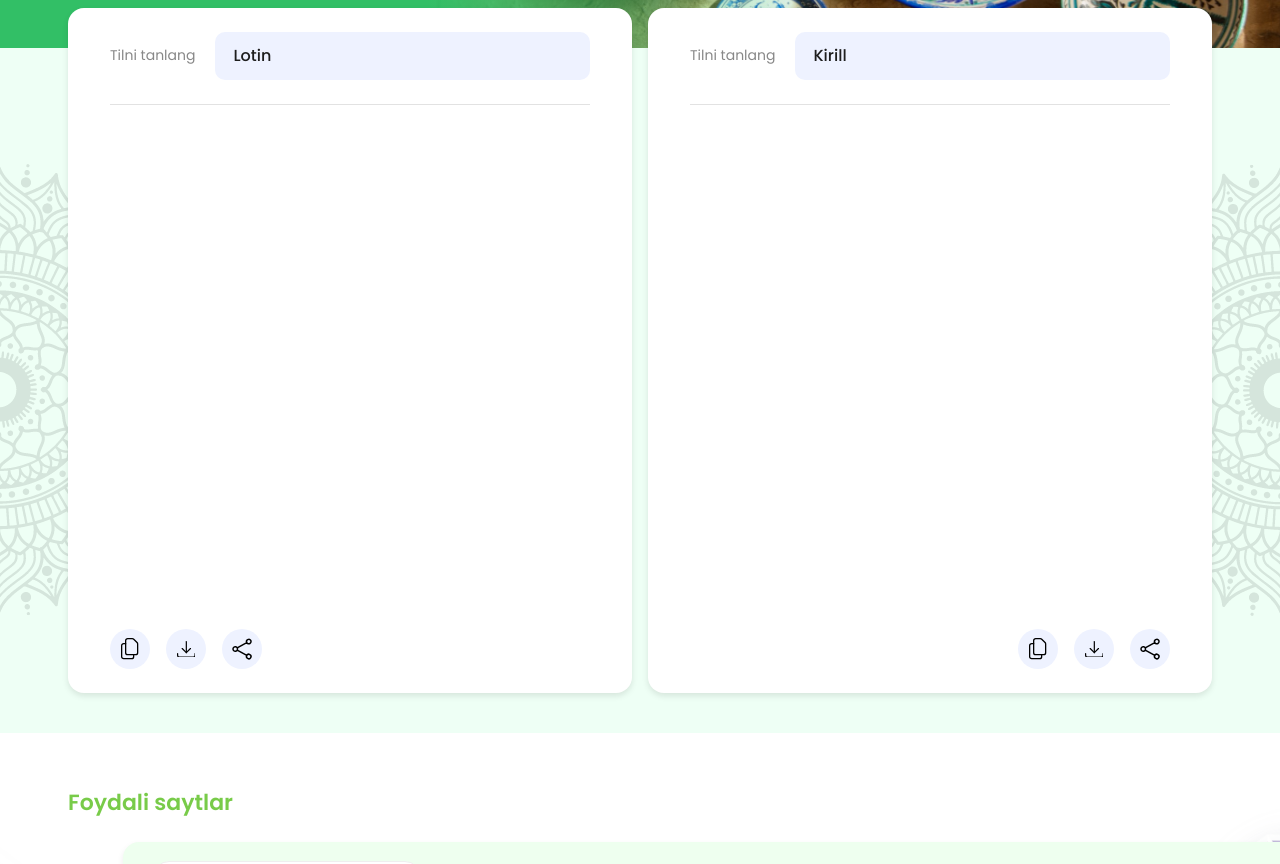
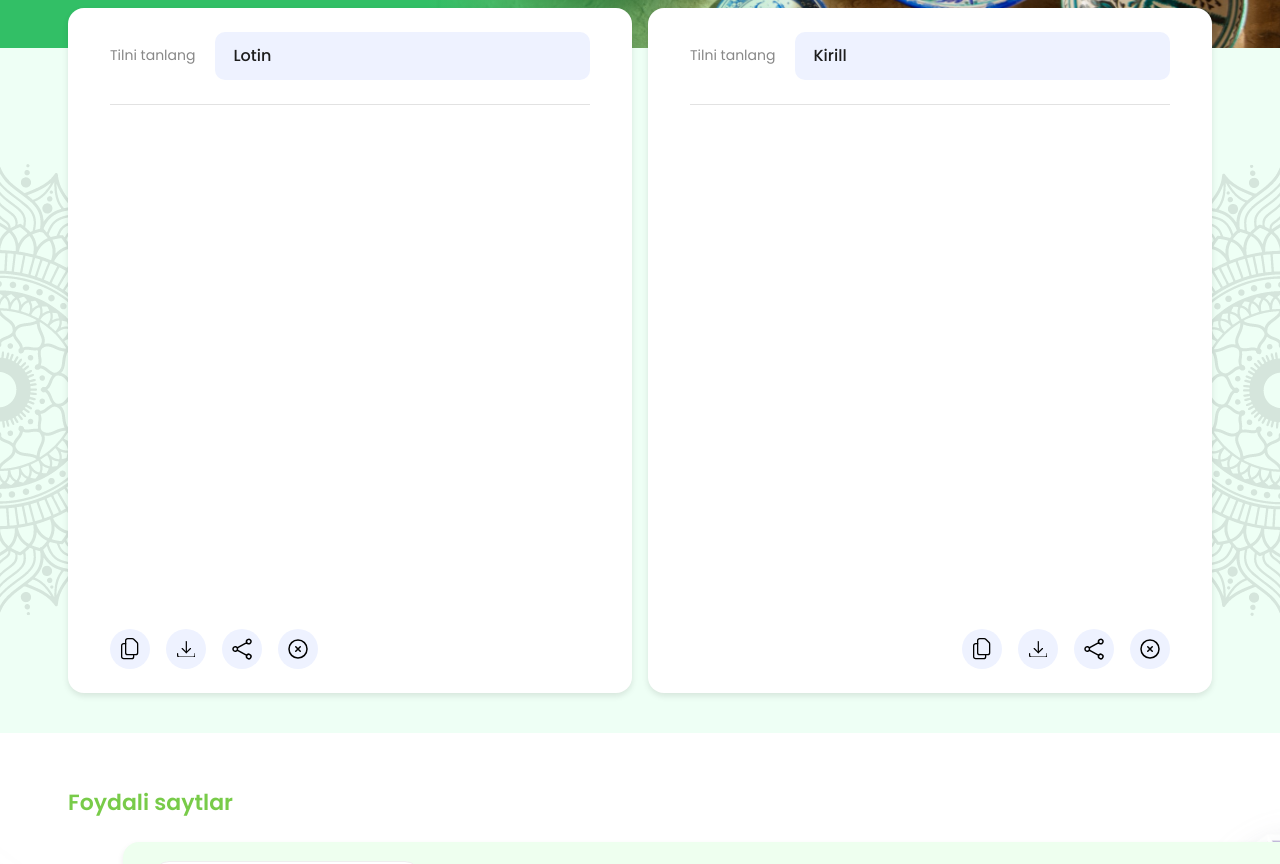
Before and after one commit to NurmuhammadovHojiakbar/tahrirlovchi, a React (Vite) app: page / in a window 1280 px wide. Shown: the part 380-1244 px from the top of the page. Built offline with nearby package versions, Linux system fonts and the light colour scheme.

Commit message:
add controllers to editor

```diff
--- /dev/null
+++ b/src/components/controllers/clear-button/index.jsx
@@ -0,0 +1,11 @@
+import { ClearIcon } from "../../icons";
+
+const ClearButton = (props) => {
+  return (
+    <button className="controller-button controller-button__clear" {...props}>
+      <ClearIcon />
+    </button>
+  );
+};
+
+export default ClearButton;
--- a/src/components/controllers/index.jsx
+++ b/src/components/controllers/index.jsx
@@ -2,4 +2,5 @@ import "./controller.scss";
 import ShareButton from "./share-button";
 import CopyButton from "./copy-button";
 import SaveButton from "./save-button";
-export { CopyButton, SaveButton, ShareButton };
+import ClearButton from "./clear-button";
+export { CopyButton, SaveButton, ShareButton, ClearButton };
--- a/src/components/editor/editor-content/index.jsx
+++ b/src/components/editor/editor-content/index.jsx
@@ -1,11 +1,21 @@
 import { useRef } from "react";
 import { useDispatch, useSelector } from "react-redux";
-import { Editor, convertToRaw } from "draft-js";
+import { Editor, EditorState, convertToRaw } from "draft-js";
 import PropTypes from "prop-types";
 import EditorHeader from "../editor-header";
-import { CopyButton, SaveButton, ShareButton } from "../../controllers";
+import {
+  ClearButton,
+  CopyButton,
+  SaveButton,
+  ShareButton,
+} from "../../controllers";
 import { updateEditor } from "../../../store/reducer/editor-slice";
 import translate from "../../../utils/Translator";
+import {
+  copyToClipboard,
+  saveAsFile,
+  shareHandler,
+} from "../../../utils/helpers";
 
 const EditorContent = ({ pos }) => {
   const editorRef = useRef(null);
@@ -43,14 +53,14 @@ const EditorContent = ({ pos }) => {
       <div className="editor-line"></div>
       <div className="editor-content__wrapper">
         {pos ? (
-          <div className="editable-content__result">
+          <div className="editor-content__result">
             {translated?.map((el, indx) =>
               el === "" ? <br key={indx} /> : <p key={indx}>{el}</p>
             )}
           </div>
         ) : (
           <div
-            className="editable-content__context"
+            className="editor-content__context"
             onClick={() => editorRef.current.focus()}
           >
             <Editor
@@ -62,9 +72,36 @@ const EditorContent = ({ pos }) => {
         )}
       </div>
       <footer className={`editor-footer ${pos ? "right" : ""}`}>
-        <CopyButton />
-        <SaveButton />
-        <ShareButton />
+        <CopyButton
+          onClick={() =>
+            copyToClipboard(
+              pos
+                ? translated.join(" ")
+                : editor.getCurrentContent().getPlainText()
+            )
+          }
+        />
+        <SaveButton
+          onClick={() =>
+            saveAsFile(
+              pos
+                ? translated.join(" ")
+                : editor.getCurrentContent().getPlainText()
+            )
+          }
+        />
+        <ShareButton
+          onClick={() =>
+            shareHandler(
+              pos
+                ? translated.join(" ")
+                : editor.getCurrentContent().getPlainText()
+            )
+          }
+        />
+        <ClearButton
+          onClick={() => handleEditorChange(EditorState.createEmpty())}
+        />
       </footer>
     </div>
   );
--- a/src/components/editor/editor.scss
+++ b/src/components/editor/editor.scss
@@ -14,7 +14,12 @@
         box-shadow: 0 3px 6px rgba($color: #000000, $alpha: 0.1);
 
         &__wrapper{
+            display: flex;
             min-height: 500px;
+        }
+
+        &__context{
+            flex-grow: 1;
         }
     }
 
--- a/src/components/icons/index.jsx
+++ b/src/components/icons/index.jsx
@@ -741,6 +741,25 @@ export function ShareIcon(...props) {
     </svg>
   );
 }
+export function ClearIcon(...props) {
+  return (
+    <svg
+      width="24px"
+      xmlns="http://www.w3.org/2000/svg"
+      fill="none"
+      viewBox="0 0 24 24"
+      strokeWidth={1.5}
+      stroke="currentColor"
+      {...props}
+    >
+      <path
+        strokeLinecap="round"
+        strokeLinejoin="round"
+        d="M9.75 9.75l4.5 4.5m0-4.5l-4.5 4.5M21 12a9 9 0 11-18 0 9 9 0 0118 0z"
+      />
+    </svg>
+  );
+}
 export function Icon(...props) {
   return (
     <svg
```
